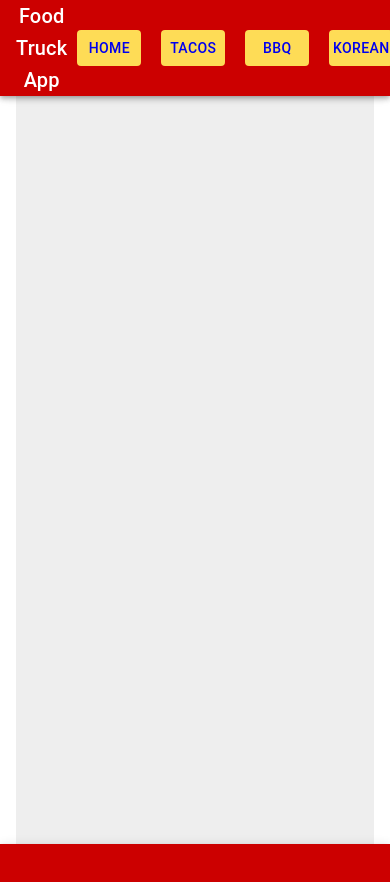
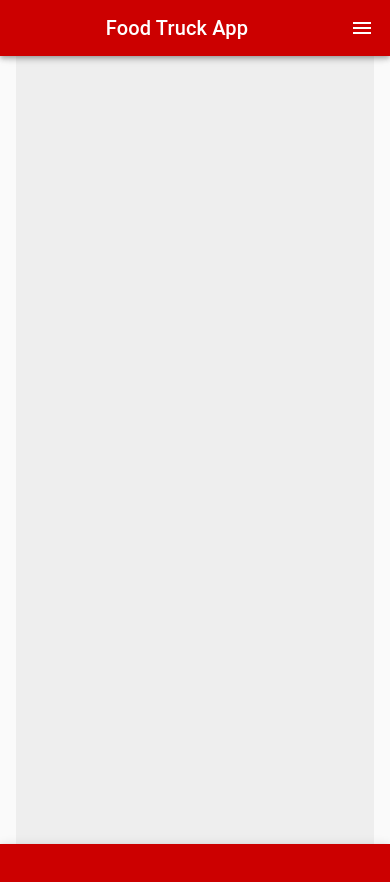
Before and after one commit to Build-Week-Foodtruck-Trackr-2-8-20/FrontEnd, a React (Create React App) app in the folder foodtruck/: page / in a window 390 px wide. Shown: the top 882 px of the page. Built offline with nearby package versions, Linux system fonts and the light colour scheme.

Commit message:
Updated the heaer with a hamburger navigation.

```diff
--- a/foodtruck/package.json
+++ b/foodtruck/package.json
@@ -3,9 +3,12 @@
   "version": "0.1.0",
   "private": true,
   "dependencies": {
+    "@material-ui/core": "^4.11.0",
+    "@material-ui/icons": "^4.9.1",
     "@testing-library/jest-dom": "^4.2.4",
     "@testing-library/react": "^9.3.2",
     "@testing-library/user-event": "^7.1.2",
+    "material-ui-icons": "^1.0.0-beta.36",
     "react": "^16.13.1",
     "react-dom": "^16.13.1",
     "react-router-dom": "^5.2.0",
--- a/foodtruck/src/components/Header.js
+++ b/foodtruck/src/components/Header.js
@@ -1,61 +1,160 @@
 import React from 'react';
 import { Link } from 'react-router-dom';
-import { makeStyles } from '@material-ui/core/styles';
+import clsx from 'clsx';
+import { makeStyles, useTheme } from '@material-ui/core/styles';
+import Drawer from '@material-ui/core/Drawer';
 import AppBar from '@material-ui/core/AppBar';
 import Toolbar from '@material-ui/core/Toolbar';
+import CssBaseline from '@material-ui/core/CssBaseline';
+import List from '@material-ui/core/List';
 import Typography from '@material-ui/core/Typography';
-import Button from '@material-ui/core/Button';
+import Divider from '@material-ui/core/Divider';
+import IconButton from '@material-ui/core/IconButton';
+import MenuIcon from '@material-ui/icons/Menu';
+import ChevronLeftIcon from '@material-ui/icons/ChevronLeft';
+import ChevronRightIcon from '@material-ui/icons/ChevronRight';
+import ListItem from '@material-ui/core/ListItem';
+import ListItemIcon from '@material-ui/core/ListItemIcon';
+import ListItemText from '@material-ui/core/ListItemText';
+
+const drawerWidth = 240;
 
 const useStyles = makeStyles((theme) => ({
   root: {
-    flexGrow: 1,
-    background: '#cc0000',
+    display: 'flex',
+    background: '#cc0000'
+  },
+  appBar: {
+    transition: theme.transitions.create(['margin', 'width'], {
+      easing: theme.transitions.easing.sharp,
+      duration: theme.transitions.duration.leavingScreen,
+    }),
+  },
+  appBarShift: {
+    width: `calc(100% - ${drawerWidth}px)`,
+    transition: theme.transitions.create(['margin', 'width'], {
+      easing: theme.transitions.easing.easeOut,
+      duration: theme.transitions.duration.enteringScreen,
+    }),
+    marginRight: drawerWidth,
   },
   title: {
     flexGrow: 1,
   },
-  button: {
-    margin: '10px',
-    backgroundColor: '#fedc56',
-    color: '#ddd'
+  hide: {
+    display: 'none',
   },
-  link: {
-      textDecoration:'none'
-  }
+  drawer: {
+    width: drawerWidth,
+    flexShrink: 0,
+  },
+  drawerPaper: {
+    width: drawerWidth,
+  },
+  drawerHeader: {
+    display: 'flex',
+    alignItems: 'center',
+    padding: theme.spacing(0, 1),
+    // necessary for content to be below app bar
+    ...theme.mixins.toolbar,
+    justifyContent: 'flex-start',
+  },
+  content: {
+    flexGrow: 1,
+    padding: theme.spacing(3),
+    transition: theme.transitions.create('margin', {
+      easing: theme.transitions.easing.sharp,
+      duration: theme.transitions.duration.leavingScreen,
+    }),
+    marginRight: -drawerWidth,
+  },
+  contentShift: {
+    transition: theme.transitions.create('margin', {
+      easing: theme.transitions.easing.easeOut,
+      duration: theme.transitions.duration.enteringScreen,
+    }),
+    marginRight: 0,
+  },
 }));
 
-export default function ButtonAppBar() {
+
+
+export default function Header() {
   const classes = useStyles();
+  const theme = useTheme();
+  const [open, setOpen] = React.useState(false);
+
+  const handleDrawerOpen = () => {
+    setOpen(true);
+  };
+
+  const handleDrawerClose = () => {
+    setOpen(false);
+  };
 
   return (
     <div className={classes.root}>
-      <AppBar position="fixed" className={classes.root}>
-        <Toolbar color="danger">
-          <Typography variant="h6" className={classes.title}>
+      <CssBaseline />
+      <AppBar
+        position="fixed"
+        className={clsx(classes.appBar, {
+          [classes.appBarShift]: open,
+        })}
+        className={classes.root}
+      >
+        <Toolbar>
+          <Typography variant="h6" noWrap className={classes.title}>
             Food Truck App
           </Typography>
-          <Button className={classes.button}>
+          <IconButton
+            color="inherit"
+            aria-label="open drawer"
+            edge="end"
+            onClick={handleDrawerOpen}
+            className={clsx(open && classes.hide)}
+          >
+            <MenuIcon />
+          </IconButton>
+        </Toolbar>
+      </AppBar>
+      <Drawer
+        className={classes.drawer}
+        variant="persistent"
+        anchor="right"
+        open={open}
+        classes={{
+          paper: classes.drawerPaper,
+        }}
+      >
+        <div className={classes.drawerHeader}>
+          <IconButton onClick={handleDrawerClose}>
+            {theme.direction === 'rtl' ? <ChevronLeftIcon /> : <ChevronRightIcon />}
+          </IconButton>
+        </div>
+        <Divider />
+        <List>
+        <ListItem>
             <Link to="/" className={classes.link}>
                 Home
             </Link>
-          </Button>
-          <Button className={classes.button}>
-            <Link to="/tacos" className={classes.link}>
+        </ListItem>
+        <ListItem>
+        <Link to="/tacos" className={classes.link}>
                 Tacos
             </Link>
-          </Button>
-          <Button className={classes.button}>
-            <Link to="/bbq" className={classes.link}>
+        </ListItem>
+        <ListItem>
+        <Link to="/bbq" className={classes.link}>
                 BBQ
             </Link>
-          </Button>
-          <Button className={classes.button}>
-            <Link to="/korean" className={classes.link}>
+        </ListItem>
+        <ListItem>
+        <Link to="/korean" className={classes.link}>
                 Korean
             </Link>
-          </Button>
-        </Toolbar>
-      </AppBar>
+        </ListItem>
+        </List>
+      </Drawer>
     </div>
   );
 }
```
Also changed, not shown: 1 other file (tests, documents, lock files or other folders).
